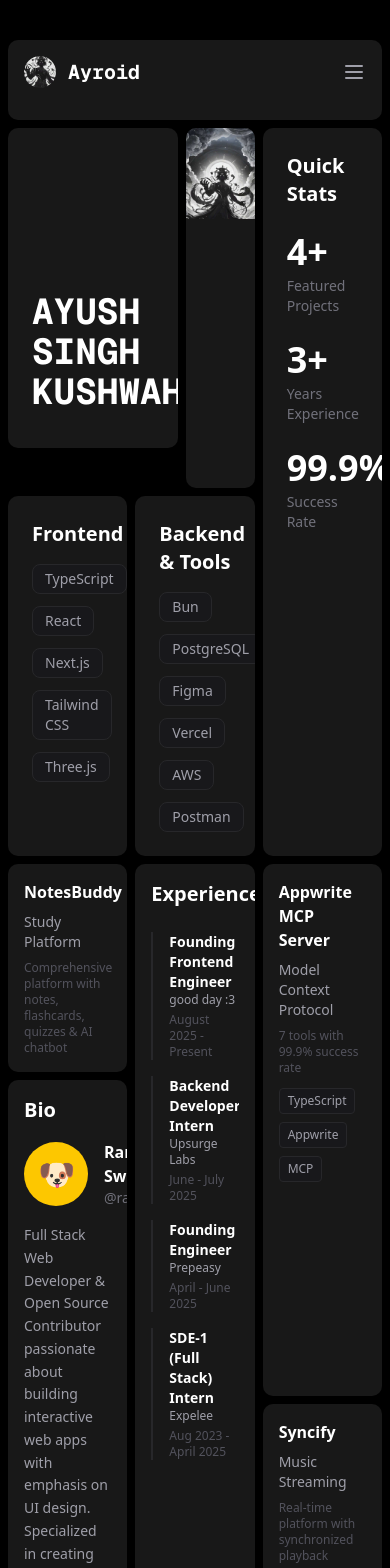
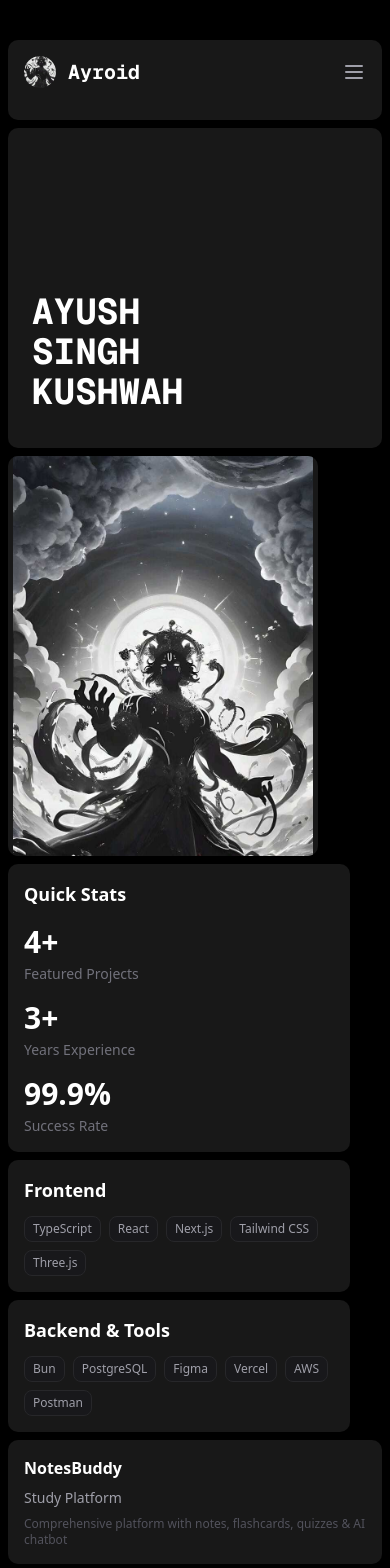
Before and after one commit to Ayroid/portfolio-bento, a Next.js app: page / in a window 390 px wide. Shown: the top 1568 px of the page. Built offline with nearby package versions, Linux system fonts and the light colour scheme.

Commit message:
responsiveness

```diff
--- a/app/components/BentoGrid.tsx
+++ b/app/components/BentoGrid.tsx
@@ -88,42 +88,36 @@ export function BentoGrid() {
 				</div>
 
 				{/* Rows 1-2: Unified Grid with spanning */}
-				<div
-					className="grid gap-2"
-					style={{
-						gridTemplateColumns: "repeat(30, 2fr)",
-						gridTemplateRows: "repeat(2, 2fr)",
-					}}
-				>
+				<div className="grid grid-cols-1 md:grid-cols-2 lg:grid-cols-[repeat(30,2fr)] gap-2">
 					{/* Box 1: Hero Section - Row 1, Column 1 */}
-					<BentoItem colSpan={14} rowSpan={1} className="h-80">
+					<BentoItem colSpan={14} rowSpan={1} className="h-80 md:col-span-1 lg:col-span-14">
 						<HeroSection />
 					</BentoItem>
 
 					{/* Box 2: Current Role */}
-					<BentoItem colSpan={6} rowSpan={1}>
+					<BentoItem colSpan={6} rowSpan={1} className="md:col-span-1 lg:col-span-6">
 						{/* <CurrentRole /> */}
 						<Profile/>
 					</BentoItem>
 
 					{/* Box 3: Quick Stats - Spans 2 rows in Column 3 */}
-					<BentoItem colSpan={10} rowSpan={2}>
-						<div className="p-6 h-full flex flex-col justify-between">
+					<BentoItem colSpan={10} rowSpan={2} className="md:col-span-2 lg:col-span-10 lg:row-span-2">
+						<div className="p-4 sm:p-6 h-full flex flex-col justify-between">
 							<div>
-								<h3 className="text-white font-bold text-xl mb-6">
+								<h3 className="text-white font-bold text-lg sm:text-xl mb-4 sm:mb-6">
 									Quick Stats
 								</h3>
-								<div className="space-y-6">
+								<div className="space-y-4 sm:space-y-6">
 									<div>
-										<p className="text-4xl font-bold text-white mb-1">4+</p>
+										<p className="text-3xl sm:text-4xl font-bold text-white mb-1">4+</p>
 										<p className="text-zinc-500 text-sm">Featured Projects</p>
 									</div>
 									<div>
-										<p className="text-4xl font-bold text-white mb-1">3+</p>
+										<p className="text-3xl sm:text-4xl font-bold text-white mb-1">3+</p>
 										<p className="text-zinc-500 text-sm">Years Experience</p>
 									</div>
 									<div>
-										<p className="text-4xl font-bold text-white mb-1">99.9%</p>
+										<p className="text-3xl sm:text-4xl font-bold text-white mb-1">99.9%</p>
 										<p className="text-zinc-500 text-sm">Success Rate</p>
 									</div>
 								</div>
@@ -132,10 +126,10 @@ export function BentoGrid() {
 					</BentoItem>
 
 					{/* Box 4: Frontend Skills - Row 2, Column 1 */}
-					<BentoItem colSpan={10} rowSpan={1}>
-						<div className="p-6">
-							<h3 className="text-white font-bold text-xl mb-4">Frontend</h3>
-							<div className="flex flex-wrap gap-3">
+					<BentoItem colSpan={10} rowSpan={1} className="md:col-span-1 lg:col-span-10">
+						<div className="p-4 sm:p-6">
+							<h3 className="text-white font-bold text-lg sm:text-xl mb-3 sm:mb-4">Frontend</h3>
+							<div className="flex flex-wrap gap-2 sm:gap-3">
 								{[
 									"TypeScript",
 									"React",
@@ -145,7 +139,7 @@ export function BentoGrid() {
 								].map((skill) => (
 									<span
 										key={skill}
-										className="px-3 py-1 bg-zinc-900 text-zinc-400 rounded-lg text-sm border border-zinc-800"
+										className="px-2 sm:px-3 py-1 bg-zinc-900 text-zinc-400 rounded-lg text-xs sm:text-sm border border-zinc-800"
 									>
 										{skill}
 									</span>
@@ -155,17 +149,17 @@ export function BentoGrid() {
 					</BentoItem>
 
 					{/* Box 5: Backend Skills - Row 2, Column 2 */}
-					<BentoItem colSpan={10} rowSpan={1}>
-						<div className="p-6">
-							<h3 className="text-white font-bold text-xl mb-4">
+					<BentoItem colSpan={10} rowSpan={1} className="md:col-span-1 lg:col-span-10">
+						<div className="p-4 sm:p-6">
+							<h3 className="text-white font-bold text-lg sm:text-xl mb-3 sm:mb-4">
 								Backend & Tools
 							</h3>
-							<div className="flex flex-wrap gap-3">
+							<div className="flex flex-wrap gap-2 sm:gap-3">
 								{["Bun", "PostgreSQL", "Figma", "Vercel", "AWS", "Postman"].map(
 									(skill) => (
 										<span
 											key={skill}
-											className="px-3 py-1 bg-zinc-900 text-zinc-400 rounded-lg text-sm border border-zinc-800"
+											className="px-2 sm:px-3 py-1 bg-zinc-900 text-zinc-400 rounded-lg text-xs sm:text-sm border border-zinc-800"
 										>
 											{skill}
 										</span>
@@ -177,14 +171,8 @@ export function BentoGrid() {
 				</div>
 
 				{/* Row 3: Featured Work - Projects & Experience */}
-				<div
-					className="grid gap-2"
-					style={{
-						gridTemplateColumns: "repeat(30, 2fr)",
-						gridTemplateRows: "repeat(10, 2fr)",
-					}}
-				>
-					<BentoItem colSpan={10} rowSpan={2} height={20}>
+				<div className="grid grid-cols-1 md:grid-cols-2 lg:grid-cols-[repeat(30,2fr)] gap-2">
+					<BentoItem colSpan={10} rowSpan={2} height={20} className="md:col-span-1 lg:col-span-10 lg:row-span-2">
 						<div className="p-4 sm:p-6">
 							<h3 className="text-white font-bold mb-2">NotesBuddy</h3>
 							<p className="text-zinc-400 text-sm mb-2">Study Platform</p>
@@ -194,29 +182,29 @@ export function BentoGrid() {
 						</div>
 					</BentoItem>
 
-					<BentoItem colSpan={10} rowSpan={10}>
+					<BentoItem colSpan={10} rowSpan={10} className="md:col-span-1 lg:col-span-10 lg:row-span-10">
 						<div className="p-4 sm:p-6 h-full flex flex-col">
 							<div className="mb-4">
-								<h3 className="text-white font-bold text-xl mb-2">Experience</h3>
+								<h3 className="text-white font-bold text-lg sm:text-xl mb-2">Experience</h3>
 							</div>
-							<div className="space-y-4 flex-1 overflow-auto">
+							<div className="space-y-3 sm:space-y-4 flex-1 overflow-auto">
 								<div className="border-l-2 border-zinc-800 pl-4">
-									<h4 className="text-white font-bold text-sm">Founding Frontend Engineer</h4>
+									<h4 className="text-white font-bold text-xs sm:text-sm">Founding Frontend Engineer</h4>
 									<p className="text-zinc-400 text-xs mb-1">good day :3</p>
 									<p className="text-zinc-600 text-xs">August 2025 - Present</p>
 								</div>
 								<div className="border-l-2 border-zinc-800 pl-4">
-									<h4 className="text-white font-bold text-sm">Backend Developer Intern</h4>
+									<h4 className="text-white font-bold text-xs sm:text-sm">Backend Developer Intern</h4>
 									<p className="text-zinc-400 text-xs mb-1">Upsurge Labs</p>
 									<p className="text-zinc-600 text-xs">June - July 2025</p>
 								</div>
 								<div className="border-l-2 border-zinc-800 pl-4">
-									<h4 className="text-white font-bold text-sm">Founding Engineer</h4>
+									<h4 className="text-white font-bold text-xs sm:text-sm">Founding Engineer</h4>
 									<p className="text-zinc-400 text-xs mb-1">Prepeasy</p>
 									<p className="text-zinc-600 text-xs">April - June 2025</p>
 								</div>
 								<div className="border-l-2 border-zinc-800 pl-4">
-									<h4 className="text-white font-bold text-sm">SDE-1 (Full Stack) Intern</h4>
+									<h4 className="text-white font-bold text-xs sm:text-sm">SDE-1 (Full Stack) Intern</h4>
 									<p className="text-zinc-400 text-xs mb-1">Expelee</p>
 									<p className="text-zinc-600 text-xs">Aug 2023 - April 2025</p>
 								</div>
@@ -224,7 +212,7 @@ export function BentoGrid() {
 						</div>
 					</BentoItem>
 
-					<BentoItem colSpan={10} rowSpan={5}>
+					<BentoItem colSpan={10} rowSpan={5} className="md:col-span-1 lg:col-span-10 lg:row-span-5">
 						<div className="p-4 sm:p-6">
 							<h3 className="text-white font-bold mb-2">Appwrite MCP Server</h3>
 							<p className="text-zinc-400 text-sm mb-2">Model Context Protocol</p>
@@ -241,19 +229,19 @@ export function BentoGrid() {
 						</div>
 					</BentoItem>
 
-					<BentoItem colSpan={10} rowSpan={8}>
+					<BentoItem colSpan={10} rowSpan={8} className="md:col-span-2 lg:col-span-10 lg:row-span-8">
 						<div className="p-4 sm:p-6 h-full flex flex-col">
-							<h3 className="text-white font-bold text-xl mb-4">Bio</h3>
-							<div className="flex items-center gap-4 mb-4">
-								<div className="w-16 h-16 rounded-full bg-yellow-400 flex items-center justify-center text-3xl shrink-0">
+							<h3 className="text-white font-bold text-lg sm:text-xl mb-4">Bio</h3>
+							<div className="flex items-center gap-3 sm:gap-4 mb-4">
+								<div className="w-12 h-12 sm:w-16 sm:h-16 rounded-full bg-yellow-400 flex items-center justify-center text-2xl sm:text-3xl shrink-0">
 									🐶
 								</div>
 								<div>
-									<h4 className="text-white font-bold">Ramkrishna Swarnkar</h4>
-									<p className="text-zinc-500 text-sm">@ramxcodes</p>
+									<h4 className="text-white font-bold text-sm sm:text-base">Ramkrishna Swarnkar</h4>
+									<p className="text-zinc-500 text-xs sm:text-sm">@ramxcodes</p>
 								</div>
 							</div>
-							<p className="text-zinc-400 text-sm leading-relaxed flex-1">
+							<p className="text-zinc-400 text-xs sm:text-sm leading-relaxed flex-1">
 								Full Stack Web Developer & Open Source Contributor passionate about building
 								interactive web apps with emphasis on UI design. Specialized in creating MVPs
 								that solve real-world problems.
@@ -266,7 +254,7 @@ export function BentoGrid() {
 						</div>
 					</BentoItem>
 
-					<BentoItem colSpan={10} rowSpan={5}>
+					<BentoItem colSpan={10} rowSpan={5} className="md:col-span-1 lg:col-span-10 lg:row-span-5">
 						<div className="p-4 sm:p-6">
 							<h3 className="text-white font-bold mb-2">Syncify</h3>
 							<p className="text-zinc-400 text-sm mb-2">Music Streaming</p>
@@ -285,17 +273,11 @@ export function BentoGrid() {
 				</div>
 
 				{/* Row 4: ToolBox - Blogs, GitHub Activity, Setup */}
-				<div
-					className="grid gap-2"
-					style={{
-						gridTemplateColumns: "repeat(30, 2fr)",
-						gridTemplateRows: "repeat(20, 2fr)",
-					}}
-				>
-					<BentoItem colSpan={20} rowSpan={4} height={30}>
+				<div className="grid grid-cols-1 md:grid-cols-2 lg:grid-cols-[repeat(30,2fr)] gap-2">
+					<BentoItem colSpan={20} rowSpan={4} height={30} className="md:col-span-2 lg:col-span-20 lg:row-span-4">
 						<div className="p-4 sm:p-6">
-							<h3 className="text-white font-bold text-lg mb-3">Blogs</h3>
-							<div className="flex gap-4">
+							<h3 className="text-white font-bold text-base sm:text-lg mb-3">Blogs</h3>
+							<div className="flex flex-col sm:flex-row gap-3 sm:gap-4">
 								<div className="flex-1">
 									<h4 className="text-white font-semibold text-sm mb-1">Go in Me</h4>
 									<p className="text-zinc-500 text-xs">Exploring Go programming</p>
@@ -308,11 +290,11 @@ export function BentoGrid() {
 						</div>
 					</BentoItem>
 
-					<BentoItem colSpan={10} rowSpan={10} height={80}>
+					<BentoItem colSpan={10} rowSpan={10} height={80} className="md:col-span-1 lg:col-span-10 lg:row-span-10">
 						<div className="p-4 sm:p-6">
-							<h3 className="text-white font-bold mb-3">Pasandida Aurat</h3>
+							<h3 className="text-white font-bold mb-2 sm:mb-3">Pasandida Aurat</h3>
 							<p className="text-zinc-400 text-sm mb-2">Dating Platform</p>
-							<p className="text-zinc-600 text-xs mb-4">
+							<p className="text-zinc-600 text-xs mb-3 sm:mb-4">
 								Emphasizing authentic connections (in development)
 							</p>
 							<div className="flex flex-wrap gap-2">
@@ -325,10 +307,10 @@ export function BentoGrid() {
 						</div>
 					</BentoItem>
 
-					<BentoItem colSpan={10} rowSpan={16} height={80}>
+					<BentoItem colSpan={10} rowSpan={16} height={80} className="md:col-span-1 lg:col-span-10 lg:row-span-16">
 						<div className="p-4 sm:p-6 h-full flex flex-col">
-							<h3 className="text-white font-bold mb-3">GitHub Activity</h3>
-							<div className="space-y-2 mb-4">
+							<h3 className="text-white font-bold mb-2 sm:mb-3 text-base sm:text-lg">GitHub Activity</h3>
+							<div className="space-y-2 mb-3 sm:mb-4">
 								<div className="flex items-center gap-2">
 									<div className="w-2 h-2 rounded-full bg-green-500"></div>
 									<p className="text-zinc-400 text-xs">1,000+ contributions this year</p>
@@ -338,7 +320,7 @@ export function BentoGrid() {
 									<p className="text-zinc-400 text-xs">Active open source contributor</p>
 								</div>
 							</div>
-							<div className="flex-1 bg-zinc-900 rounded-lg p-3 border border-zinc-800">
+							<div className="flex-1 bg-zinc-900 rounded-lg p-2 sm:p-3 border border-zinc-800">
 								<div className="grid grid-cols-12 gap-1">
 									{Array.from({ length: 84 }).map((_, i) => {
 										const intensity = (i * 7 + i * 3) % 5;
@@ -351,7 +333,7 @@ export function BentoGrid() {
 						</div>
 					</BentoItem>
 
-					<BentoItem colSpan={10} rowSpan={2} height={20}>
+					<BentoItem colSpan={10} rowSpan={2} height={20} className="md:col-span-2 lg:col-span-10 lg:row-span-2">
 						<div className="p-4 sm:p-6 flex items-center justify-center">
 							<p className="text-zinc-600 text-xs text-center">
 								Technologies I work with
@@ -359,9 +341,9 @@ export function BentoGrid() {
 						</div>
 					</BentoItem>
 
-					<BentoItem colSpan={10} rowSpan={14} height={80}>
+					<BentoItem colSpan={10} rowSpan={14} height={80} className="md:col-span-2 lg:col-span-10 lg:row-span-14">
 						<div className="p-4 sm:p-6 h-full flex flex-col">
-							<h3 className="text-white font-bold mb-4">All Technologies</h3>
+							<h3 className="text-white font-bold mb-3 sm:mb-4 text-base sm:text-lg">All Technologies</h3>
 							<div className="space-y-3 flex-1 overflow-auto">
 								<div>
 									<p className="text-zinc-500 text-xs mb-2 uppercase">Languages</p>
@@ -387,21 +369,21 @@ export function BentoGrid() {
 						</div>
 					</BentoItem>
 
-					<BentoItem colSpan={10} rowSpan={10} height={80}>
+					<BentoItem colSpan={10} rowSpan={10} height={80} className="md:col-span-1 lg:col-span-10 lg:row-span-10">
 						<div className="p-4 sm:p-6">
-							<h3 className="text-white font-bold mb-4">Setup</h3>
+							<h3 className="text-white font-bold mb-3 sm:mb-4 text-base sm:text-lg">Setup</h3>
 							<div className="space-y-3">
 								<div className="flex items-start gap-3">
-									<span className="text-xl">👓</span>
+									<span className="text-lg sm:text-xl">👓</span>
 									<div>
-										<h4 className="text-white font-semibold text-sm mb-1">Wears Used</h4>
+										<h4 className="text-white font-semibold text-xs sm:text-sm mb-1">Wears Used</h4>
 										<p className="text-zinc-500 text-xs">Glasses, Watch, Airpods Max</p>
 									</div>
 								</div>
 								<div className="flex items-start gap-3">
-									<span className="text-xl">💻</span>
+									<span className="text-lg sm:text-xl">💻</span>
 									<div>
-										<h4 className="text-white font-semibold text-sm mb-1">VSCode / Cursor Setup</h4>
+										<h4 className="text-white font-semibold text-xs sm:text-sm mb-1">VSCode / Cursor Setup</h4>
 										<p className="text-zinc-500 text-xs">One Dark Pro theme with custom extensions</p>
 									</div>
 								</div>
```
